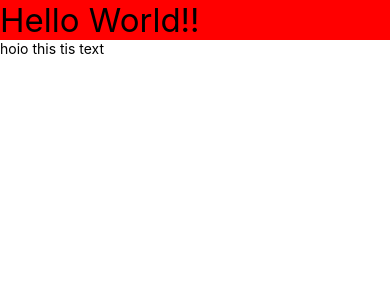
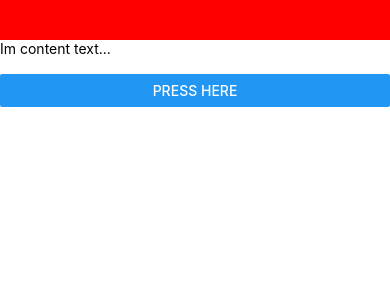
Before and after one commit to CohenINT/text-editor, a React Native app: screen / in a window 390 px wide. Shown: the top 300 px of the page. Built offline with nearby package versions, Linux system fonts and the light colour scheme.

Commit message:
feature fetching user input of content complete

```diff
--- a/Screens/newNote/content.js
+++ b/Screens/newNote/content.js
@@ -1,23 +1,43 @@
 /* eslint-disable prettier/prettier */
-import React from 'react';
-import {StyleSheet,TextInput ,Text,View} from 'react-native';
+import React,{useState} from 'react';
+import {StyleSheet,TextInput ,Text,View, Button, Alert} from 'react-native';
+
+
 
 export default function App() {
+  const [text,setText] = useState('Im content text...');
+
+
+  function saveNote()
+  {
+    Alert.alert(text);
+  }
+
+
   return (
     <View>
 
-    <TextInput multiline={true}>
-   hoio this tis text
-    </TextInput>
+    <TextInput value={text} multiline={true}
+      onChangeText={
+        (e)=>setText(e)
+      }
 
+     />
+
+    <Button
+    title="Press here"
+    onPress={()=>{
+      saveNote();
+    }}
+    />
     </View>
   );
 }
 
-const styles = StyleSheet.create({
-  title: {
-    fontSize: 91,
-    backgroundColor: 'red',
-    display: 'flex',
-  },
-});
+// const styles = StyleSheet.create({
+//   title: {
+//     fontSize: 91,
+//     backgroundColor: 'red',
+//     display: 'flex',
+//   },
+// });
--- a/Screens/newNote/title.js
+++ b/Screens/newNote/title.js
@@ -1,12 +1,18 @@
 /* eslint-disable prettier/prettier */
-import React from 'react';
+import React,{useState} from 'react';
 import {Text, StyleSheet, View, TextInput} from 'react-native';
 
 
 export default function App() {
+  const [title,setTitle] = useState('');
+
+
     return (
       <View>
-        <TextInput multiline={true} numberOfLines={1} style={styles.title}>Hello World!! </TextInput>
+        <TextInput multiline={true} numberOfLines={1} style={styles.title}>
+         {title}
+
+          </TextInput>
 
 
       </View>
```
